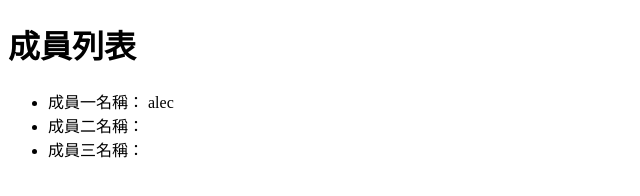
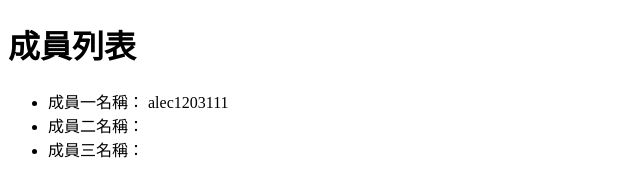
Before and after one commit to soloayaya/1022-44, a plain HTML site: page index.html in a window 1280 px wide. Shown: the full height of the page, 0-640 px from the left. Drawn offline with Linux system fonts and the light colour scheme.

Commit message:
第五次

```diff
--- a/index.html
+++ b/index.html
@@ -8,7 +8,7 @@
 <body>
     <h1>成員列表</h1>
     <ul>
-        <li>成員一名稱： alec</li>
+        <li>成員一名稱： alec1203111</li>
         <li>成員二名稱：</li>
         <li>成員三名稱：</li>
     </ul>
```
